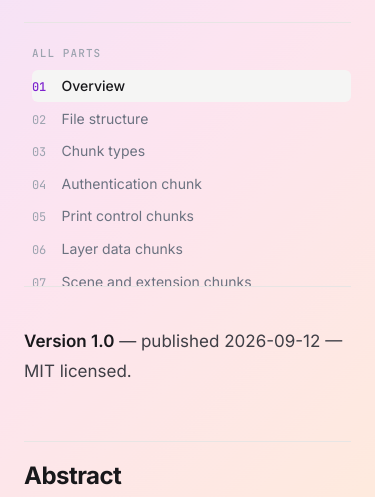
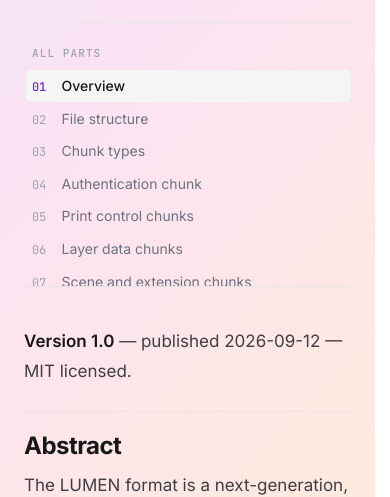
Before and after one commit to Open-Resin-Alliance/website, an Astro site: page /specs/lumen in a window 390 px wide. Shown: the part 320-817 px from the top of the page. Built offline with nearby package versions, Linux system fonts and the light colour scheme; Astro itself is replaced by a stand-in of ours.

Commit message:
Align the spec page rules, even the frontmatter spacing, inset the rail highlight
Three things on the specification pages.

The head sits above the grid, so its rule stopped at the prose measure while every section
rule below spanned the body column: 929px against 1201px at a 1600px window, two mismatched
blocks. Above the two-column breakpoint the head now ends where the body column does, so the
title underline and the section rules match.

A part that opens with a line of frontmatter - the version and licence statement - put that
line between the head rule and the first section rule, where the section's usual lead-in made
the gap below twice the one above and left a single line stranded between them. The first
heading after a leading paragraph takes the block's own lead-in instead: 24px above the line
and 24px below, down from 24 and 54.

In the parts rail the number sat flush against the selected row's highlight, because the row's
left padding is deliberately zero to keep the numbers aligned with "All parts". The row now
bleeds 0.35rem into the rail's own padding, so the highlight gains an inset without moving the
number: still aligned, 5.6px of breathing room, and the bleed stays inside the container's
padding so the rail still cannot grow a horizontal scrollbar.

```diff
--- a/src/components/SpecPage.astro
+++ b/src/components/SpecPage.astro
@@ -171,6 +171,16 @@
     border-bottom: 1px solid var(--border);
   }
 
+  /* Above the two-column breakpoint the head sits over the grid rather than in the
+     body column, so its rule has to stop where the body column does. Otherwise the
+     title underline and every section rule below it are different widths, and the
+     page reads as two mismatched blocks. */
+  @media (min-width: 961px) {
+    .spec__head {
+      max-width: calc(100% - 18rem - 3rem);
+    }
+  }
+
   .spec__meta {
     display: flex;
     flex-wrap: wrap;
@@ -245,10 +255,14 @@
     grid-template-columns: 1.7rem minmax(0, 1fr);
     align-items: baseline;
     gap: 0.15rem;
-    /* Left padding is zero so the number lines up with "All parts"; the right
-       padding stops the row highlight short of nothing - the row runs to the
-       rail's edge because the container has no right padding. */
-    padding: 0.4rem 0.5rem 0.4rem 0;
+    /* The row bleeds into the rail's own left padding, so the highlight gets an
+       inset on the left without moving the number off "All parts"' alignment. The
+       bleed stays inside the container's 0.5rem padding, so nothing hangs out of the
+       scroll box and the rail never grows a horizontal scrollbar. The right padding
+       stops the row highlight short of nothing - the row runs to the rail's edge
+       because the container has no right padding. */
+    margin-inline-start: -0.35rem;
+    padding: 0.4rem 0.5rem 0.4rem 0.35rem;
     border-radius: var(--radius-sm);
     line-height: 1.4;
     color: var(--muted);
--- a/src/styles/global.css
+++ b/src/styles/global.css
@@ -565,6 +565,14 @@
   border-top: 0;
 }
 
+/* A part that opens with a line of frontmatter - the version and licence statement -
+   puts that line between the head's rule and the first section rule. The section's
+   usual lead-in then reads as a gap twice the size of the one above it, with a single
+   line of text stranded in between, so it takes the block's own lead-in instead. */
+.prose > p:first-child + :is(h2, h3, h4) {
+  margin-top: 1.5rem;
+}
+
 .prose h2,
 .prose h3,
 .prose h4 {
```
